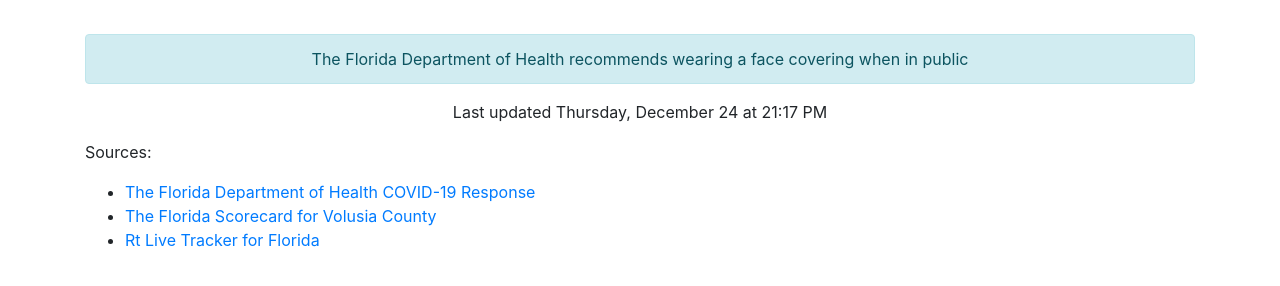
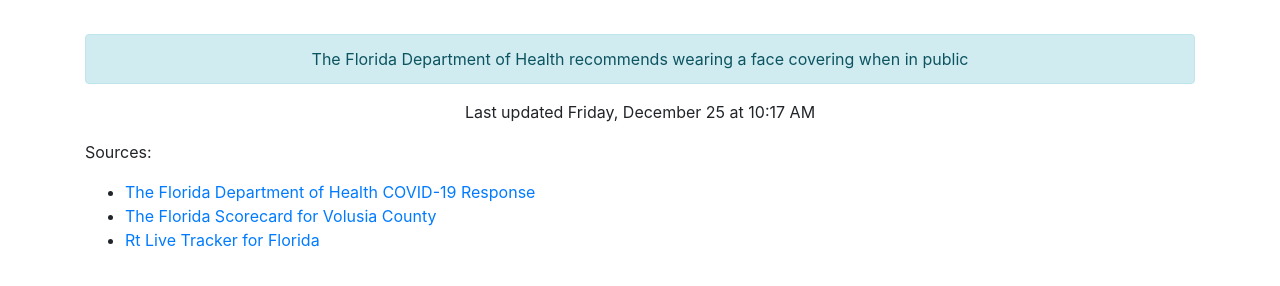
Before and after one commit to thinkjson/timeforchurch, a Jekyll site: the page built from index.md, in a window 1280 px wide. Shown: the part 586-872 px from the top of the page. Built offline with Jekyll 4.4.1, drawn with Linux system fonts in a browser that asks for light colours; our own code applies the rules of GitHub Pages for plain Markdown files.

Commit message:
Updating data

```diff
--- a/_includes/data.html
+++ b/_includes/data.html
@@ -10,4 +10,4 @@
     <div class="outcome text-success">YES</div>
     <div class="alert alert-info" role="alert">The Florida Department of Health recommends wearing a face covering when in public</div>
 
-    <p>Last updated Thursday, December 24 at 21:17 PM</p>
+    <p>Last updated Friday, December 25 at 10:17 AM</p>
```
